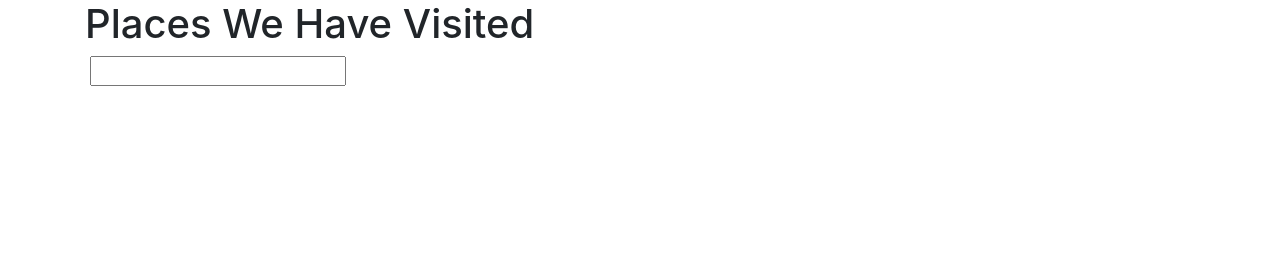
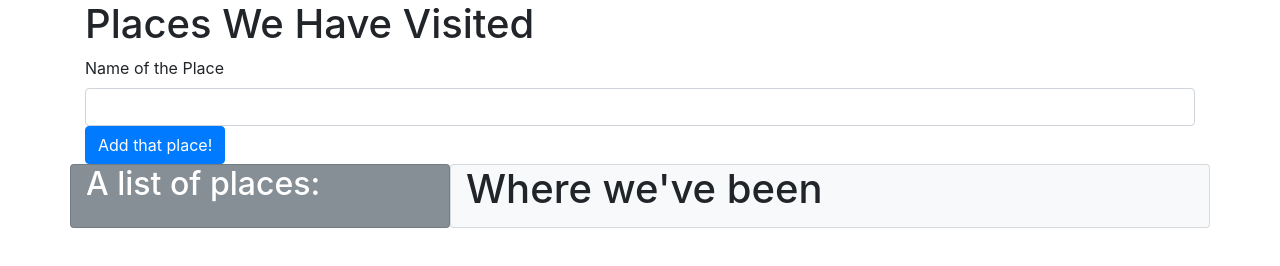
Before and after one commit to CherylFrankenfield/places, a plain HTML site: page index.html in a window 1280 px wide. Drawn offline with Linux system fonts and the light colour scheme.

Commit message:
Add Places object definition and submission form

```diff
--- a/css/styles.css
+++ b/css/styles.css
@@ -0,0 +1,3 @@
+.place-list ul {
+  list-style: none;
+}
--- a/index.html
+++ b/index.html
@@ -4,21 +4,37 @@
     <meta charset="utf-8">
     <link href="css/bootstrap.css" rel="stylesheet" type="text/css">
     <link href="css/styles.css" rel="stylesheet" type="text/css">
-    <scripts src="js/jquery-3.2.1.js"></script>
-    <scripts src="js/scripts.js"></script>
+    <script src="js/jquery-3.2.1.js"></script>
+    <script src="js/scripts.js"></script>
     <title>Oh The Places I've Been</title>
   </head>
   <body>
     <div class="container">
       <h1>Places We Have Visited</h1>
       <div class="row">
-        <div class="col-md-6">
-          <form class="form-group" id="newPlace">
-            <label for="placeName"></label>
-            <input id="placeName" type="text">
+        <div class="col-md-12">
+
+          <form id="newPlace">
+            <label for="placeName">Name of the Place</label>
+            <input id="placeName" class="form-control" type="text">
+            <button type="submit" class="btn btn-primary">Add that place!</button>
           </form>
+
+        </div>
+      </div>
+
+      <div class="row">
+        <div class="col-md-4 place-list card bg-secondary text-white">
+          <h2>A list of places:</h2>
+          <ul>
+          </ul>
         </div>
 
+        <div class="col-md-8 card bg-light">
+          <h1>Where we've been</h1>
+          <div id="outputPlace">
+          </div>
+        </div>
       </div>
 
 
--- a/js/scripts.js
+++ b/js/scripts.js
@@ -0,0 +1,18 @@
+// back-end business
+function Place(name) {
+  this.name = name;
+}
+
+
+
+//front-end foolery
+$(document).ready(function() {
+  $("#newPlace").submit(function(event){
+  event.preventDefault;
+
+  var userInput = $("#placeName").val();
+  var place = new Place(userInput);
+  debugger;
+  alert(place.name);
+  });
+});
```
Also changed, not shown: 1 other file.
